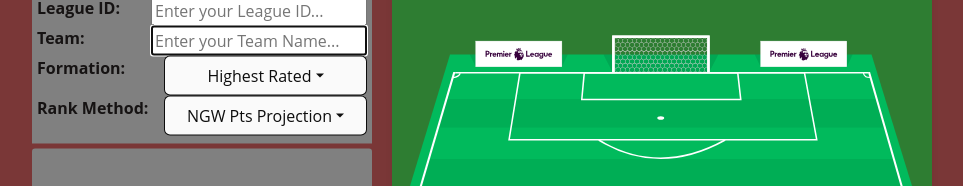
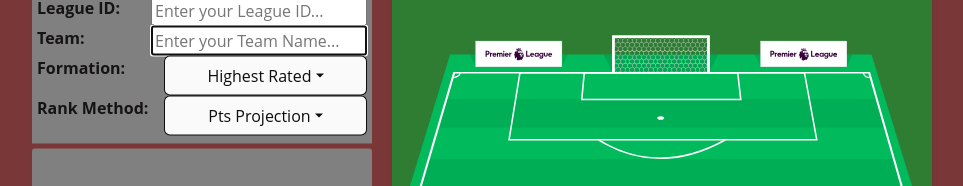
Before and after one commit to jrandj/FPL-draft-picker, a React (Create React App) app in the folder ui/: page / in a window 1280 px wide. Shown: the part 137-323 px from the top of the page, without its empty margins (158-1121 px from the left). Built offline with nearby package versions, Linux system fonts and the light colour scheme.

Commit message:
Update label

```diff
--- a/ui/src/App.js
+++ b/ui/src/App.js
@@ -21,8 +21,8 @@ export default class App extends React.Component {
       selectedPlayer: "",
       pointsCandidates: "",
       projectionsResponse: "",
-      rankMethod: "NGW Pts Projection",
-      rankMethods: ["ICT Index", "NGW Pts Projection"],
+      rankMethod: "Pts Projection",
+      rankMethods: ["ICT Index", "Pts Projection"],
     };
   }
   setSelectedPlayer = (player) => {
@@ -60,7 +60,7 @@ export default class App extends React.Component {
     var goalkeepers = this.newPlayers
       .filter((obj) => obj.element_type === 1)
       .sort((a, b) => {
-        if (this.state.rankMethod === "NGW Pts Projection")
+        if (this.state.rankMethod === "Pts Projection")
           return b.ngw_pts_projection - a.ngw_pts_projection;
         else if (this.state.rankMethod === "ICT Index")
           return b.ict_index - a.ict_index;
@@ -70,7 +70,7 @@ export default class App extends React.Component {
     var defenders = this.newPlayers
       .filter((obj) => obj.element_type === 2)
       .sort((a, b) => {
-        if (this.state.rankMethod === "NGW Pts Projection")
+        if (this.state.rankMethod === "Pts Projection")
           return b.ngw_pts_projection - a.ngw_pts_projection;
         else if (this.state.rankMethod === "ICT Index")
           return b.ict_index - a.ict_index;
@@ -80,7 +80,7 @@ export default class App extends React.Component {
     var midfielders = this.newPlayers
       .filter((obj) => obj.element_type === 3)
       .sort((a, b) => {
-        if (this.state.rankMethod === "NGW Pts Projection")
+        if (this.state.rankMethod === "Pts Projection")
           return b.ngw_pts_projection - a.ngw_pts_projection;
         else if (this.state.rankMethod === "ICT Index")
           return b.ict_index - a.ict_index;
@@ -90,7 +90,7 @@ export default class App extends React.Component {
     var attackers = this.newPlayers
       .filter((obj) => obj.element_type === 4)
       .sort((a, b) => {
-        if (this.state.rankMethod === "NGW Pts Projection")
+        if (this.state.rankMethod === "Pts Projection")
           return b.ngw_pts_projection - a.ngw_pts_projection;
         else if (this.state.rankMethod === "ICT Index")
           return b.ict_index - a.ict_index;
@@ -128,7 +128,7 @@ export default class App extends React.Component {
     var goalkeepers = newPlayers
       .filter((obj) => obj.element_type === 1)
       .sort((a, b) => {
-        if (this.state.rankMethod === "NGW Pts Projection")
+        if (this.state.rankMethod === "Pts Projection")
           return b.ngw_pts_projection - a.ngw_pts_projection;
         else if (this.state.rankMethod === "ICT Index")
           return b.ict_index - a.ict_index;
@@ -138,7 +138,7 @@ export default class App extends React.Component {
     var defenders = newPlayers
       .filter((obj) => obj.element_type === 2)
       .sort((a, b) => {
-        if (this.state.rankMethod === "NGW Pts Projection")
+        if (this.state.rankMethod === "Pts Projection")
           return b.ngw_pts_projection - a.ngw_pts_projection;
         else if (this.state.rankMethod === "ICT Index")
           return b.ict_index - a.ict_index;
@@ -150,7 +150,7 @@ export default class App extends React.Component {
     var midfielders = newPlayers
       .filter((obj) => obj.element_type === 3)
       .sort((a, b) => {
-        if (this.state.rankMethod === "NGW Pts Projection")
+        if (this.state.rankMethod === "Pts Projection")
           return b.ngw_pts_projection - a.ngw_pts_projection;
         else if (this.state.rankMethod === "ICT Index")
           return b.ict_index - a.ict_index;
@@ -160,7 +160,7 @@ export default class App extends React.Component {
     var attackers = newPlayers
       .filter((obj) => obj.element_type === 4)
       .sort((a, b) => {
-        if (this.state.rankMethod === "NGW Pts Projection")
+        if (this.state.rankMethod === "Pts Projection")
           return b.ngw_pts_projection - a.ngw_pts_projection;
         else if (this.state.rankMethod === "ICT Index")
           return b.ict_index - a.ict_index;
@@ -181,7 +181,7 @@ export default class App extends React.Component {
     var theRest = newPlayers
       .filter((obj) => obj.selected === false && obj.element_type !== 1)
       .sort((a, b) => {
-        if (this.state.rankMethod === "NGW Pts Projection")
+        if (this.state.rankMethod === "Pts Projection")
           return b.ngw_pts_projection - a.ngw_pts_projection;
         else if (this.state.rankMethod === "ICT Index")
           return b.ict_index - a.ict_index;
--- a/ui/src/components/CandidatesTable.js
+++ b/ui/src/components/CandidatesTable.js
@@ -7,7 +7,7 @@ export default class CandidatesTable extends React.Component {
         <thead>
           <tr>
             <th>Player</th>
-            <th>Projected NGW Pts</th>
+            <th>{this.props.rankMethod}</th>
           </tr>
         </thead>
         <tbody>
--- a/ui/src/components/ControlPanel.js
+++ b/ui/src/components/ControlPanel.js
@@ -108,6 +108,7 @@ export default class ControlPanel extends React.Component {
             <CandidatesTable
               player={this.props.selectedPlayer}
               unownedPlayers={this.props.unownedPlayers}
+              rankMethod={this.props.rankMethod}
             ></CandidatesTable>
           ))}
       </div>,
```
